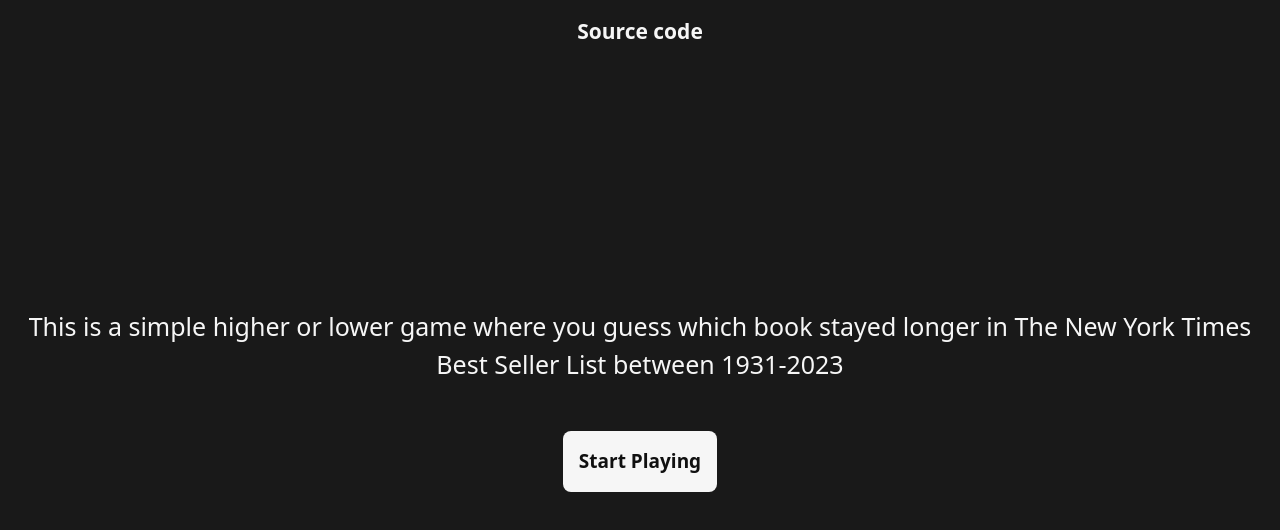
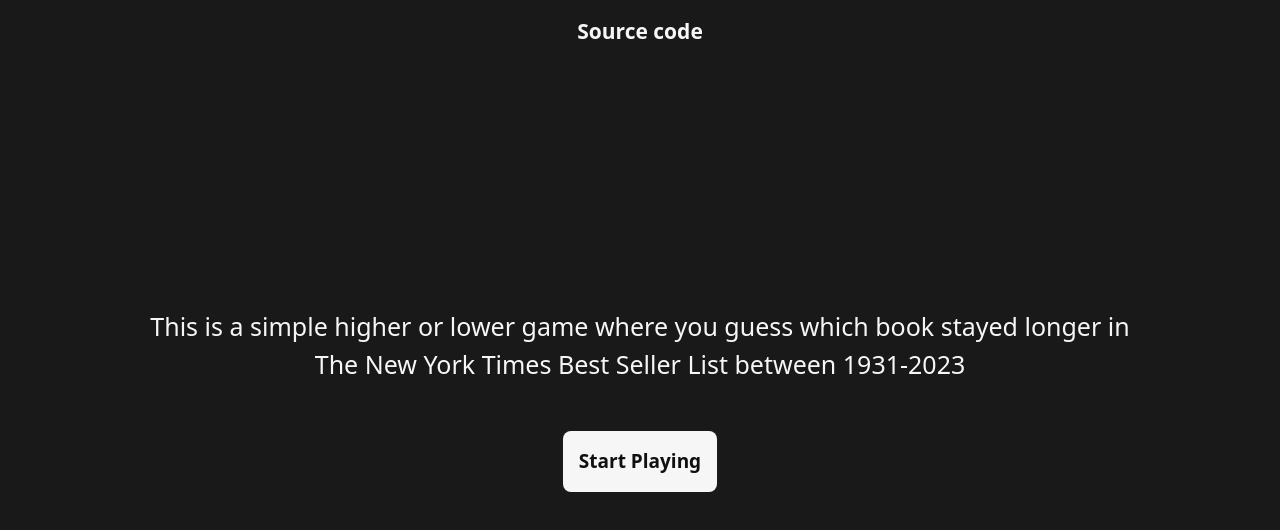
Before and after one commit to han-lue/bestseller_game, a React (Vite) app: page / in a window 1280 px wide. Shown: the top 530 px of the page. Built offline with nearby package versions, Linux system fonts and the light colour scheme.

Commit message:
fix padding on home page

```diff
--- a/src/pages/HomePage.tsx
+++ b/src/pages/HomePage.tsx
@@ -3,7 +3,7 @@
 export default function HomePage() {
   return (
     <div className='h-screen w-screen bg-gray text-white'>
-      <div className='flex flex-col w-full h-full justify-center items-center gap-12 p-4 relative'>
+      <div className='flex flex-col w-full h-full justify-center items-center gap-12 p-4 sm:p-12 md:p-36 relative'>
           <a href="https://github.com/han-lue/bestseller_game" target="_blank" className="hover:underline c-font-title absolute top-4 font-semibold">Source code</a>
           <p className="c-font-headline text-center">This is a simple higher or lower game where you guess which book stayed longer in The New York Times Best Seller List between 1931-2023</p>
           <Link to="/game" relative="path"><button className='bg-white text-black p-4 c-font-text self-center rounded-lg font-semibold hover:bg-opacity-80'>Start Playing</button></Link>
```
